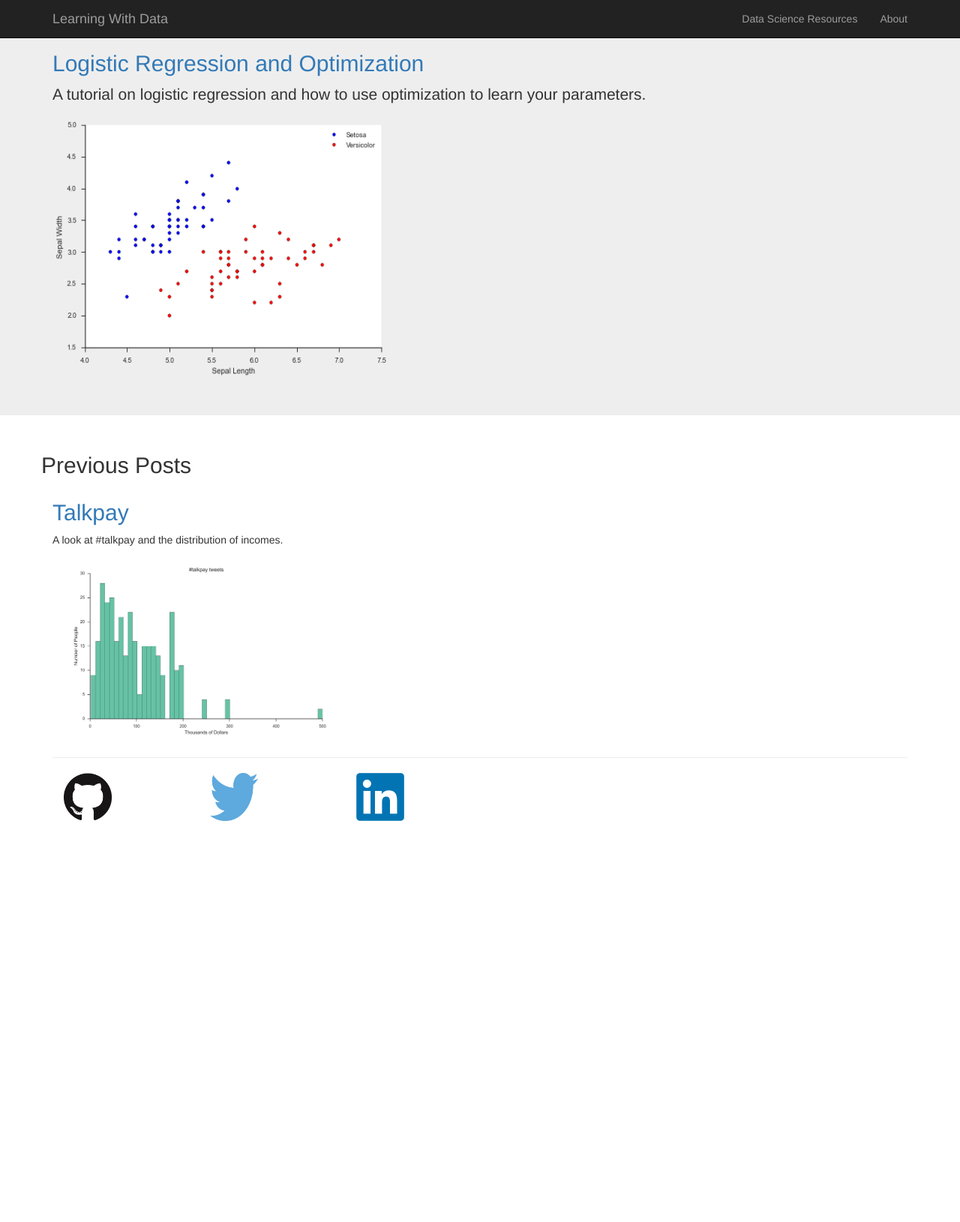
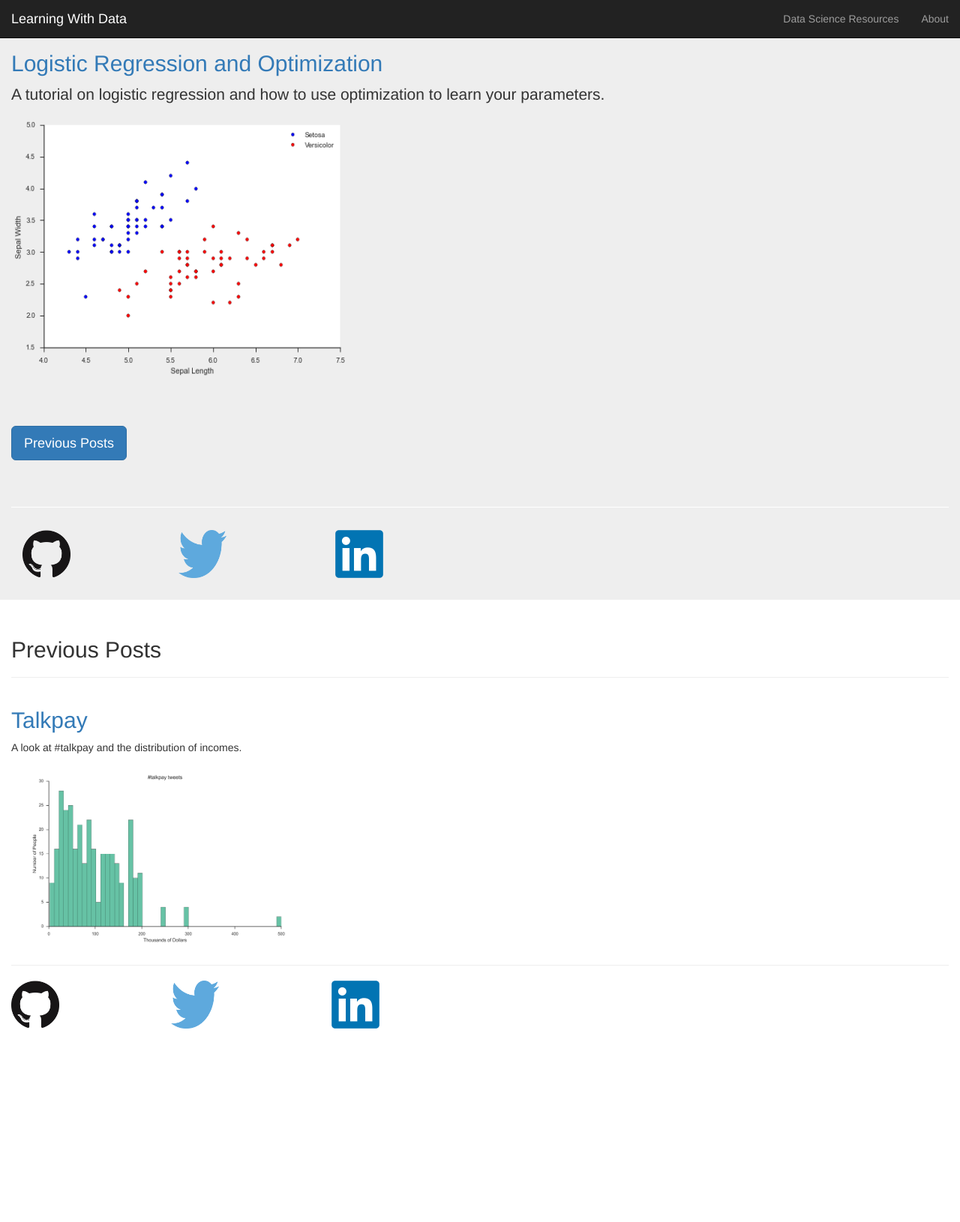
Before and after one commit to tfolkman/lwd_site, a Flask app: page / in a window 1280 px wide. Shown: the whole page at 75% size. Before the commit the page ends 1095 px from the top, so only its background shows below. Run offline with Flask 2, Linux system fonts and the light colour scheme; some libraries are stand-ins or nearby versions.

Commit message:
Fluid scroll

```diff
--- /dev/null
+++ b/static/app.css
@@ -0,0 +1,17 @@
+.fill {
+    min-height: 100%;
+    height: 100%;
+}
+
+html, body {
+    height: 100%;
+}
+
+.footerstyle {
+	background-color: white;
+	margin-top: 30px;
+}
+
+.fakeHr {
+    border-bottom: 1px solid white;
+}
--- a/templates/about.html
+++ b/templates/about.html
@@ -19,7 +19,7 @@
   <body>
 
     <nav class="navbar navbar-inverse navbar-fixed-top">
-      <div class="container">
+      <div class="container-fluid">
         <div class="navbar-header">
           <button type="button" class="navbar-toggle collapsed" data-toggle="collapse" data-target="#navbar" aria-expanded="false" aria-controls="navbar">
             <span class="sr-only">Toggle navigation</span>
@@ -42,7 +42,7 @@
 
     <!-- Main jumbotron for a primary marketing message or call to action -->
     <div class="jumbotron">
-      <div class="container">
+      <div class="container-fluid">
         <h1>Hello</h1>
         <p>
 
@@ -58,7 +58,7 @@
 
 
       <footer>
-          <div class="container">
+          <div class="container-fluid">
          <div class="row">
             <div class="col-md-2">
               <a href="https://github.com/tfolkman"><img src="/static/images/GitHub-Mark-120px-plus.png" alt="GitHub" style="width:64px;height:64px"></a>
--- a/templates/index.html
+++ b/templates/index.html
@@ -12,6 +12,7 @@
     <title>Learning With Data</title>
 
     <!-- Bootstrap core CSS -->
+    <link href="/static/app.css" rel="stylesheet">
     <link href="/static/bootstrap-3.3.4-dist/css/bootstrap.min.css" rel="stylesheet">
 
     <!-- Just for debugging purposes. Don't actually copy these 2 lines! -->
@@ -22,12 +23,15 @@
       <script src="https://oss.maxcdn.com/html5shiv/3.7.2/html5shiv.min.js"></script>
       <script src="https://oss.maxcdn.com/respond/1.4.2/respond.min.js"></script>
     <![endif]-->
+
+
+
   </head>
 
   <body>
 
     <nav class="navbar navbar-inverse navbar-fixed-top">
-      <div class="container">
+      <div class="container-fluid">
         <div class="navbar-header">
           <button type="button" class="navbar-toggle collapsed" data-toggle="collapse" data-target="#navbar" aria-expanded="false" aria-controls="navbar">
             <span class="sr-only">Toggle navigation</span>
@@ -49,18 +53,47 @@
     </nav>
 
     <!-- Main jumbotron for a primary marketing message or call to action -->
-    <div class="jumbotron">
-      <div class="container">
+    <div id="box-links" class="jumbotron fill">
+      <div class="container-fluid fill">
+      <div class ="row-fluid">
         <a href="http://nbviewer.ipython.org/github/tfolkman/learningwithdata/blob/master/Logistic%20Gradient%20Descent.ipynb"><h2>Logistic Regression and Optimization</h2></a>
         <p>A tutorial on logistic regression and how to use optimization to learn your parameters.</p>
         <a href="http://nbviewer.ipython.org/github/tfolkman/learningwithdata/blob/master/Logistic%20Gradient%20Descent.ipynb"><img src="/static/images/log_reg.png" alt="Logistic Regression" style="width:450px;height:350px"></a>
       </div>
+
+      <hr>
+      <hr>
+
+      <div class = "row-fluid">
+        <button type="button" class="btn btn-lg btn-primary" onclick="gotoPrevPosts()">Previous Posts</button>
+      </div>
+
+        <hr>
+        <hr>
+        <div class='fakeHr'></div>
+
+         <div class="row-fluid footerstyle">
+            <div class="col-md-2">
+              <a href="https://github.com/tfolkman"><img src="/static/images/GitHub-Mark-120px-plus.png" alt="GitHub" style="width:64px;height:64px"></a>
+            </div>
+            <div class="col-md-2">
+              <a href="https://twitter.com/tyler_folkman"><img src="/static/images/Twitter_logo_blue.png" alt="Twitter" style="width:64px;height:64px"></a>
+            </div>
+            <div class="col-md-2">
+              <a href="https://www.linkedin.com/in/tylerfolkman"><img src="/static/images/LinkedIn_logo_initials.png" alt="LinkedIn" style="width:64px;height:64px"></a>
+            </div>
+          </div>
+
+          </div>
+
+      </div>
     </div>
 
-    <div class="container">
+    <div id="box1" class="container-fluid fill">
       <!-- Example row of columns -->
+    <h2>Previous Posts</h2>
+    <hr>
       <div class="row">
-    <h2>Previous Posts</h2>
 
         <div class="col-md-4">
           <a href="http://nbviewer.ipython.org/github/tfolkman/learningwithdata/blob/master/TalkPay.ipynb"><h2>Talkpay</h2></a>
@@ -72,8 +105,6 @@
 
       <hr>
 
-      <footer>
-          <div class="container">
          <div class="row">
             <div class="col-md-2">
               <a href="https://github.com/tfolkman"><img src="/static/images/GitHub-Mark-120px-plus.png" alt="GitHub" style="width:64px;height:64px"></a>
@@ -86,9 +117,7 @@
             </div>
           </div>
           </div>
-      </footer>
       <p></p>
-    </div> <!-- /container -->
 
 
     <!-- Bootstrap core JavaScript
@@ -96,6 +125,14 @@
     <!-- Placed at the end of the document so the pages load faster -->
     <script src="https://ajax.googleapis.com/ajax/libs/jquery/1.11.2/jquery.min.js"></script>
     <script src="/static/bootstrap-3.3.4-dist/js/bootstrap.min.js"></script>
+    <script type="text/javascript" src="/static/js/jquery.scrollTo.js"></script>
+
+    <script type="text/javascript">
+        function gotoPrevPosts(){
+          $.scrollTo('#box1', 800, { offset: -50 });
+        }
+
+    </script>
     <!-- IE10 viewport hack for Surface/desktop Windows 8 bug -->
   </body>
 </html>
```
Also changed, not shown: static/js/jquery.scrollTo.min.js (added, +7 -0 lines), templates/resources.html (+5 -5 lines), static/js/jquery.scrollTo.js (added).
